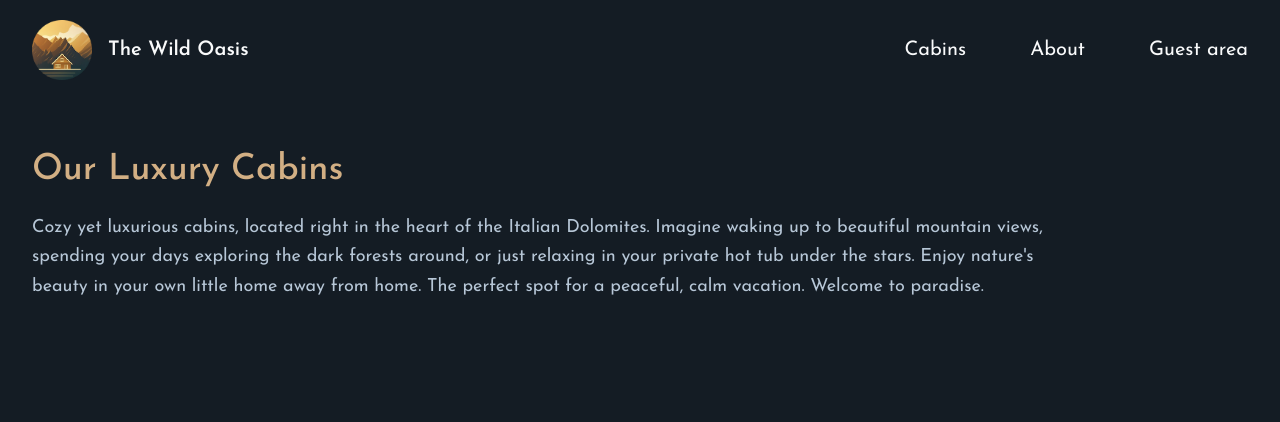
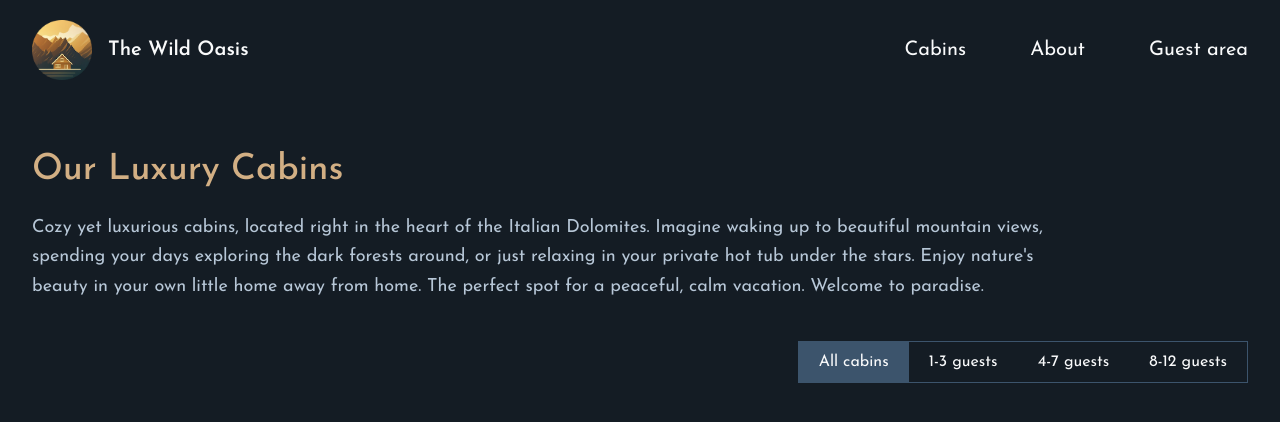
Before and after one commit to naked-vivi/the-wild-oasis-website, a Next.js app: page /cabins in a window 1280 px wide. Shown: the top 422 px of the page. Built offline with nearby package versions, Linux system fonts and the light colour scheme; no server answers; the database is empty.

Commit message:
feat: sharing state with url

```diff
--- /dev/null
+++ b/app/_components/filter.tsx
@@ -0,0 +1,52 @@
+'use client'
+
+import { usePathname, useRouter, useSearchParams } from "next/navigation"
+import type { ReactNode } from "react"
+
+type FilterOption = 'all' | 'small' | 'medium' | 'large'
+
+interface FilterButtonProps {
+    filter: FilterOption;
+    activeFilter: string;
+    onClick: (filter: FilterOption) => void;
+    children: ReactNode;
+}
+
+function Filter() {
+    const searchParams = useSearchParams();
+    const router = useRouter();
+    const pathname = usePathname();
+    const activeFilter = searchParams.get("capacity") ?? 'all';
+
+    function handleFilter(filter: FilterOption) {
+        const params = new URLSearchParams(searchParams.toString())
+        params.set('capacity', filter)
+        router.replace(`${pathname}?${params.toString()}`, { scroll: false })
+    };
+
+    return (
+        <div className="flex border border-primary-700">
+            <FilterButton filter="all" activeFilter={activeFilter} onClick={handleFilter}>All cabins</FilterButton>
+            <FilterButton filter="small" activeFilter={activeFilter} onClick={handleFilter}>1-3 guests</FilterButton>
+            <FilterButton filter="medium" activeFilter={activeFilter} onClick={handleFilter}>4-7 guests</FilterButton>
+            <FilterButton filter="large" activeFilter={activeFilter} onClick={handleFilter}>8-12 guests</FilterButton>
+        </div>
+    )
+}
+
+export default Filter
+
+function FilterButton({ filter, activeFilter, onClick, children }: FilterButtonProps) {
+    const isActive = filter === activeFilter;
+
+    return (
+        <button
+            type="button"
+            aria-pressed={isActive}
+            className={`px-5 py-2 hover:bg-primary-700 ${isActive ? 'bg-primary-700' : ''}`}
+            onClick={() => onClick(filter)}
+        >
+            {children}
+        </button>
+    );
+}
--- a/app/_components/ui/cabin-list.tsx
+++ b/app/_components/ui/cabin-list.tsx
@@ -2,14 +2,28 @@ import { Cabin } from "@/app/_lib/types";
 import CabinCard from "../cabin-card";
 import { getCabins } from "@/app/_lib/data-service";
 
-async function CabinList() {
+interface CabinListProps {
+    filter: string;
+}
+
+async function CabinList({ filter }: CabinListProps) {
     const cabins: Cabin[] = await getCabins();
 
     if (!cabins.length) return null;
 
+    let displayedCabins;
+    if (filter === "all")
+        displayedCabins = cabins;
+    if (filter === "small")
+        displayedCabins = cabins.filter((cabin) => cabin.maxCapacity <= 3)
+    if (filter === "medium")
+        displayedCabins = cabins.filter((cabin) => cabin.maxCapacity >= 4 && cabin.maxCapacity <= 7)
+    if (filter === "large")
+        displayedCabins = cabins.filter((cabin) => cabin.maxCapacity >= 8)
+
     return (
         <div className="grid grid-cols-1 gap-6 sm:gap-8 xl:grid-cols-2 xl:gap-12">
-            {cabins.map((cabin) => (
+            {displayedCabins?.map((cabin) => (
                 <CabinCard cabin={cabin} key={cabin.id} />
             ))}
         </div>
--- a/app/cabins/page.tsx
+++ b/app/cabins/page.tsx
@@ -1,13 +1,23 @@
 import { Suspense } from "react";
 import CabinList from "../_components/ui/cabin-list";
 import Spinner from "../_components/spinner";
+import Filter from "../_components/filter";
 
 export const revalidate = 3600;
 
 export const metadata = {
     title: "Cabins"
 }
-export default function Page() {
+
+interface PageProps {
+    searchParams: Promise<{
+        capacity?: string | string[];
+    }>;
+}
+
+export default async function Page({ searchParams }: PageProps) {
+    const { capacity } = await searchParams;
+    const filter = typeof capacity === "string" ? capacity : "all";
     return (
         <div className="mx-auto w-full max-w-7xl">
             <h1 className="mb-4 text-3xl leading-tight text-accent-400 font-medium sm:mb-5 sm:text-4xl">
@@ -22,8 +32,13 @@ export default function Page() {
                 to paradise.
             </p>
 
-            <Suspense fallback={<Spinner />}>
-                <CabinList />
+            <div className="flex justify-end mb-8">
+                <Filter />
+            </div>
+
+
+            <Suspense fallback={<Spinner />} key={filter}>
+                <CabinList filter={filter} />
             </Suspense>
 
         </div>
```
